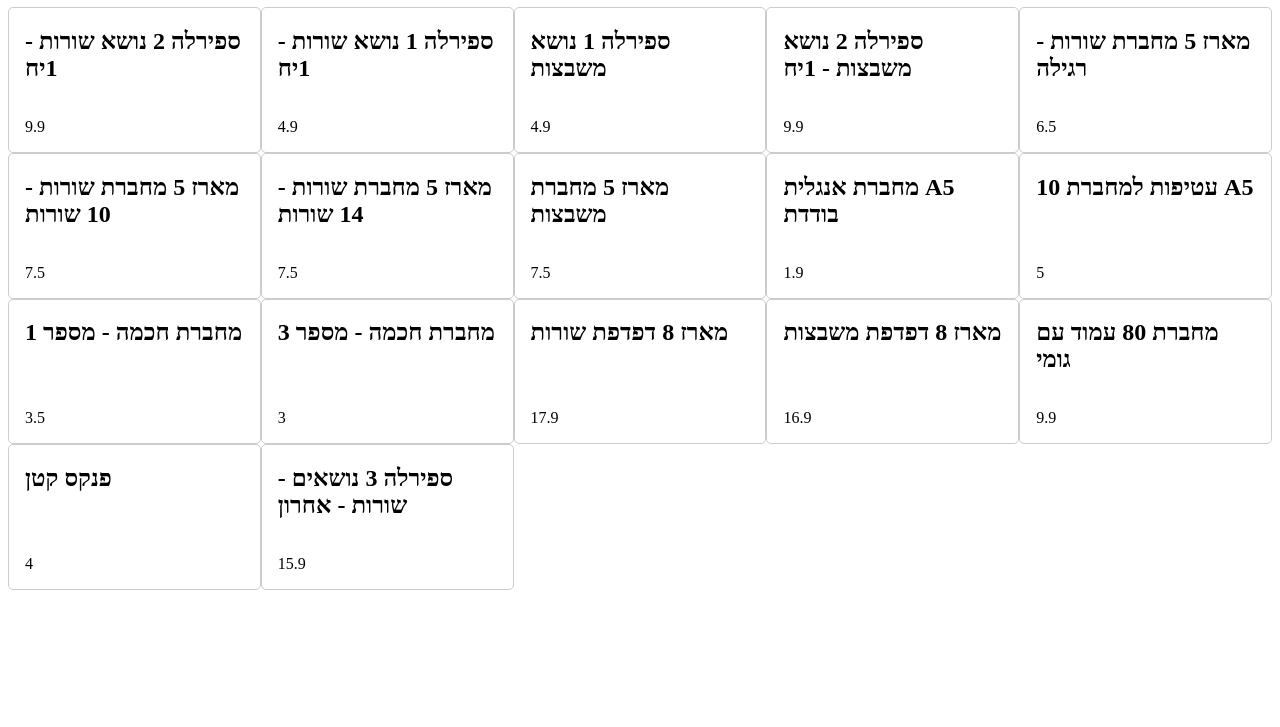
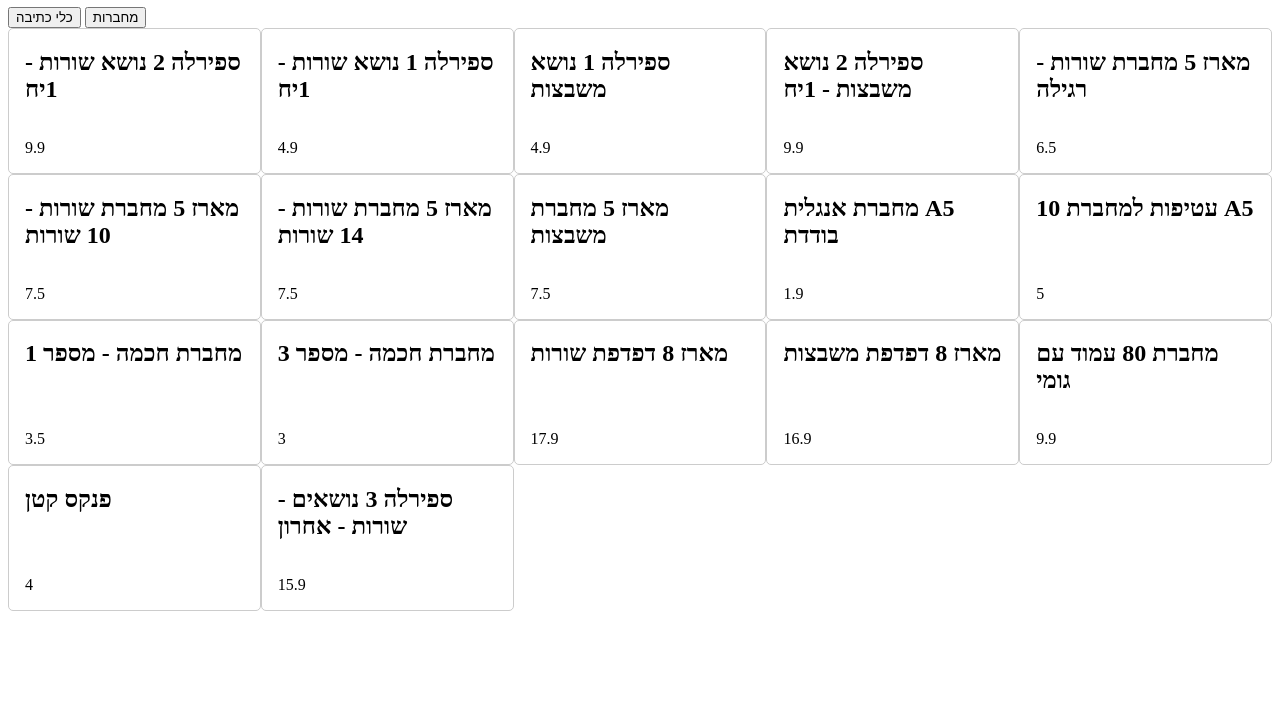
Before and after one commit to GlickYael/atida-store, a plain HTML site: page index.html in a window 1280 px wide. Shown: the part 73-800 px from the top of the page. Drawn offline with Linux system fonts and the light colour scheme.

Commit message:
add sidebar and onclick functions

```diff
--- a/index.html
+++ b/index.html
@@ -10,7 +10,8 @@
     <main>
     <h1>Yael&Rut Atida Store</h1>
     <sidebar>
-
+        <button onclick="rendergCraft()" class="sidebarButton">כלי כתיבה</button>
+        <button onclick="rendergNotebooks()" class="sidebarButton">מחברות</button>
     </sidebar>
     <div id="prod-area" class="prod-area">
 
--- a/main.js
+++ b/main.js
@@ -2,3 +2,11 @@ function main(){
     renderProducts(gNotebooks);
 }
 main();
+
+function rendergCraft(){
+    renderProducts(gCraft);
+}
+
+function rendergNotebooks(){
+    renderProducts(gNotebooks);
+}
```
